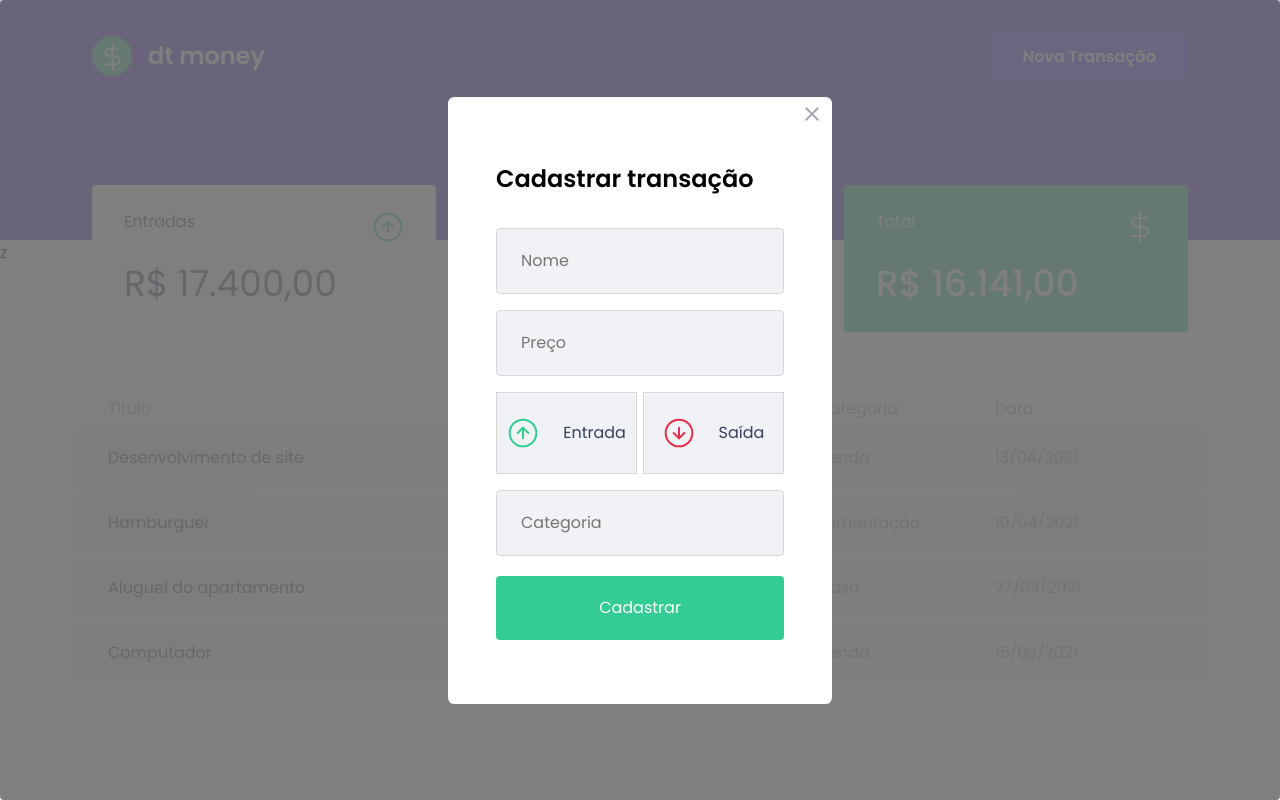
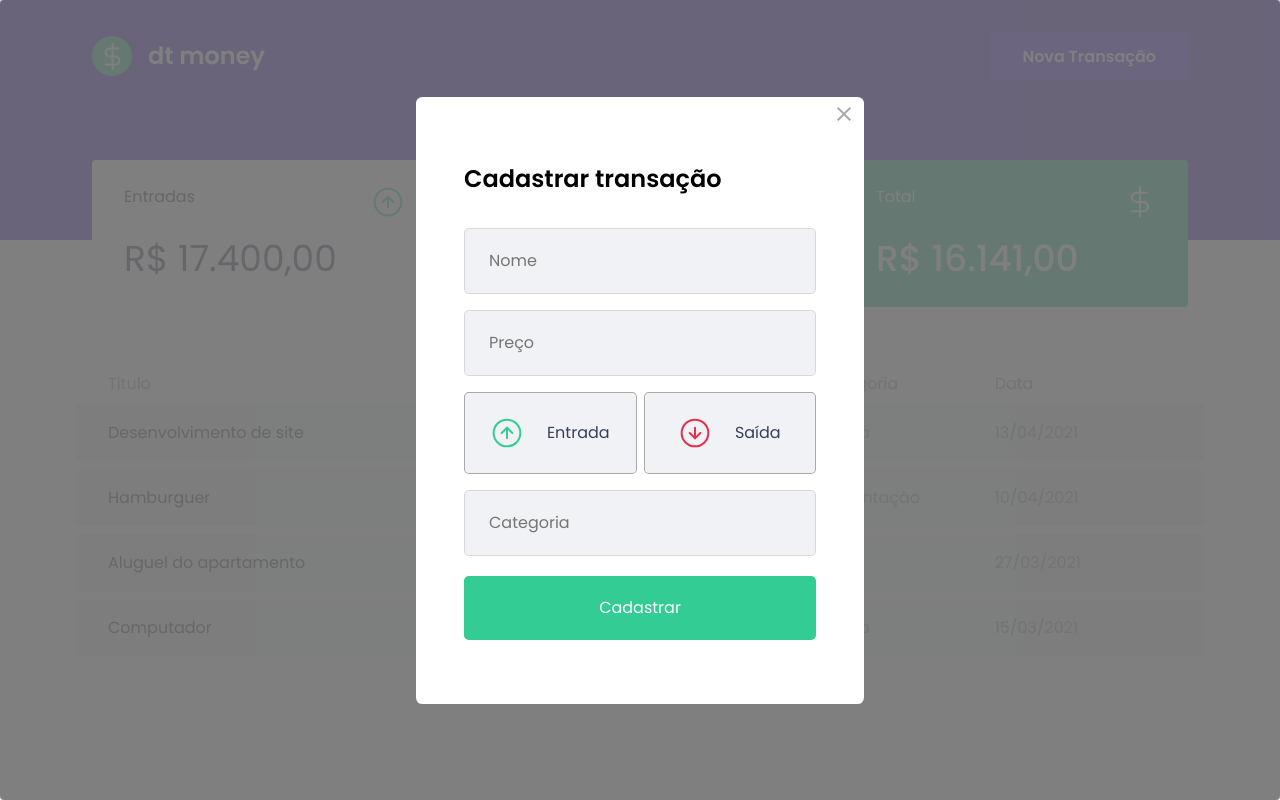
Before and after one commit to anzinirafael/dtmoney, a React (Create React App) app: page / in a window 1280 px wide. Both pictures are taken after a click on the button "Nova Transação". Built offline with nearby package versions, Linux system fonts and the light colour scheme; no server answers; what miragejs would draw is missing.

Commit message:
update, restructured modal

```diff
--- a/src/App.tsx
+++ b/src/App.tsx
@@ -1,4 +1,7 @@
+import { useState } from 'react';
 import { Header } from './components/Header';
+import { ModalContainer } from './components/Modal/style';
+import { Modal } from './components/Modal';
 import {
   GlobalStyle
 } from './Global/global'
@@ -6,9 +9,19 @@ import { Dashboard } from './pages/Dashboard';
 
 
 export function App() {
+  const [openModal, setOpenModal] = useState(false);
+
+  function handleOpenModal(){
+      setOpenModal(true);
+  }
+
+  function handleCloseModal(){
+      setOpenModal(false);
+  }
   return (
     <>
-      <Header />
+      <Modal onClick={handleCloseModal} Open={openModal} RequestClose={handleCloseModal}/>
+      <Header onClick={handleOpenModal}/>
       <Dashboard />
       <GlobalStyle />
     </>
--- a/src/components/Header/index.tsx
+++ b/src/components/Header/index.tsx
@@ -3,34 +3,24 @@ import logo from "./../../assets/logo.svg";
 import {
     Container,
     Content,
-    ModalContainer
 } from './style';
-import { Modal } from './../Modal';
 
-export function Header(){
-    const [openModal, setOpenModal] = useState(false);
+interface  Props{
+    onClick: () => void;
+}
 
-    function handleOpenModal(){
-        setOpenModal(true);
-    }
-
-    function handleCloseModal(){
-        setOpenModal(false);
-    }
-
+export function Header({onClick} : Props){
     return(
         <>
             <Container>
                 <Content>
                     <img src={logo}/>
-                    <button onClick={handleOpenModal}>
+                    <button onClick={onClick}>
                         Nova Transação
                     </button>
                 </Content>
             </Container>
-            <ModalContainer isOpen={openModal}>
-                <Modal onClick={handleCloseModal}/>
-            </ModalContainer>z
+
         </>
     )
 }
--- a/src/components/Header/style.ts
+++ b/src/components/Header/style.ts
@@ -1,5 +1,4 @@
 import styled from 'styled-components';
-import ReactModal from 'react-modal';
 export const Container = styled.div`
     background-color: var(--blue);
     padding-top: 2rem;
@@ -31,12 +30,3 @@ export const Content = styled.header`
         }
     }
 `
-export const ModalContainer = styled(ReactModal)`
-    display: flex;
-    align-items: center;
-    justify-content: center;
-    border-radius: 0.25rem;
-    background: rgba(0, 0, 0, 0.5);
-    width: 100%;
-    height: 100%;
-`
--- a/src/components/Modal/index.tsx
+++ b/src/components/Modal/index.tsx
@@ -1,15 +1,18 @@
 import React from "react";
-import { Container } from "./style";
+import { Container, ModalContainer } from "./style";
 import income from './../../assets/income.svg';
 import outcome from './../../assets/outcome.svg';
 import close from './../../assets/close.svg';
 
 interface Props{
   onClick: () => void;
+  Open: boolean;
+  RequestClose: () => void;
 }
 
-export function Modal({onClick} : Props) {
+export function Modal({onClick, Open, RequestClose} : Props) {
   return (
+    <ModalContainer isOpen={Open} onRequestClose={RequestClose}>
       <Container>
         <div>
           <button className="close" onClick={onClick}>
@@ -36,5 +39,6 @@ export function Modal({onClick} : Props) {
           <button className="submit">Cadastrar</button>
         </section>
         </Container>
+      </ModalContainer>
   );
 }
--- a/src/components/Modal/style.ts
+++ b/src/components/Modal/style.ts
@@ -1,9 +1,20 @@
+import ReactModal from 'react-modal';
 import styled from 'styled-components';
 
+export const ModalContainer = styled(ReactModal)`
+    display: flex;
+    align-items: center;
+    justify-content: center;
+    border-radius: 0.25rem;
+    background: rgba(0, 0, 0, 0.5);
+    width: 100%;
+    height: 100%;
+`
+
 export const Container = styled.div`
-    margin: 7% 35%;
+    margin: 7% 30%;
     background-color: var(--shape);
-    width: 30%;
+    width: 35%;
     border-radius: 0.40rem;
     div{
         display: flex;
@@ -33,12 +44,12 @@ export const Container = styled.div`
     input{
         width: 100%;
         padding: 1.25rem 1.50rem;
-        border-radius: 0.25rem;
         margin-bottom: 1rem;
         background-color: var(--background);
         font-size: 16px;
         line-height: 1.5rem;
         border: solid 1px #d7d7d7;
+        border-radius: 0.30rem;
     }
     .buttons{
         display: flex;
@@ -49,12 +60,14 @@ export const Container = styled.div`
             flex-direction: row;
             align-items: center;
             justify-content: center;
+            border-radius: 0.30rem;
             padding: 1.5rem 0;
             width: 49%;
             margin-right: 2%;
-            border: solid 1px #d7d7d7;
+            border: solid 0.1px rgba(0,0,0, 0.3);
             background-color: var(--background);
             transition: filter font-weight 0.3s;
+
             img{
                 margin-right: 1.5rem;
                 font-size: 1.5rem;
@@ -69,6 +82,7 @@ export const Container = styled.div`
             }
             &:hover{
                 filter: brightness(0.8);
+                border: none;
                 img{
                     font-weight: 600;
                 }
@@ -85,7 +99,7 @@ export const Container = styled.div`
             padding: 1.25rem 0;
             width: 100%;
             background-color: var(--green);
-            border-radius: 0.25rem;
+            border-radius: 0.30rem;
             border: none;
             color: var(--shape);
             font-size: 1rem;
@@ -93,8 +107,9 @@ export const Container = styled.div`
             margin-top: 0.25rem;
             transition:  0.2s;
             &:hover{
-                filter: brightness(0.8);
+                filter: brightness(0.75);
                 font-weight: 600;
+                border: solid 0.1px #d7d7d7;
             }
         }
 
```
Lines whose indentation alone changed are shown as unchanged.
